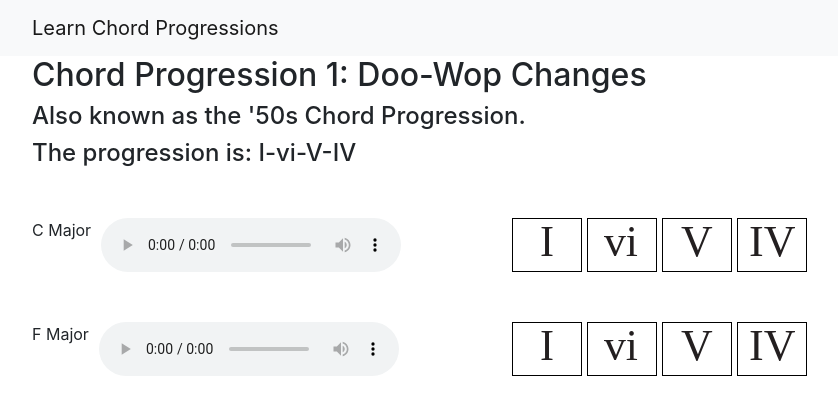
After one commit to apark2020/ui-design-chords, a Flask app: page /learning/chord-progressions/1 in a window 1280 px wide. The commit adds this page. Shown: the top 415 px of the page, without its empty margins (53-891 px from the left). Run offline with Flask 3, Linux system fonts and the light colour scheme; some libraries are stand-ins or nearby versions.

Commit message:
mostly done with progressions lesson

```diff
--- a/server.py
+++ b/server.py
@@ -13,6 +13,8 @@ current_id_records = 10
 file_path = 'static/neighborhood_data.json'
 
 quiz_path = 'static/quiz_data.json'
+
+chordprog_path='static/chordprog_data.json'
 
 # Open and read the JSON file
 try:
@@ -36,6 +38,15 @@ except FileNotFoundError as e:
 except Exception as e:
     print(f"An error occurred: {e}")
 
+try:
+    with open('static/chordprog_data.json', 'r') as file:
+        chordprog_data = json.load(file)
+except json.JSONDecodeError as e:
+    print(f"Error parsing JSON: {e}")
+except FileNotFoundError as e:
+    print(f"JSON file not found: {e}")
+except Exception as e:
+    print(f"An error occurred: {e}")
 
 @app.route('/')
 def display_homescreen():
@@ -79,6 +90,11 @@ def update_quiz():
     else:
         return jsonify({"status": "error", "message": "Invalid data format received"}), 400
 
+@app.route('/learning/chord-progressions/<pageid>',methods=['GET','POST'])
+def chord_prog(pageid):
+    prog = chordprog_data["pages"][int(pageid)-1]
+    return render_template('learning_chord_prog.html',data=prog)
+
 
 
 
--- /dev/null
+++ b/static/chordprog.js
@@ -0,0 +1,118 @@
+const ids1=["","#p1-one","#p1-two","#p1-three","#p1-four"]
+const ids2=["","#p2-one","#p2-two","#p2-three","#p2-four"]
+
+function addAudios(){
+    let audio1 = document.getElementsByClassName("prog-container-1")[0]
+
+    // Audio column
+    let audioCol1 = document.createElement('div');
+    audioCol1.className = 'col-md-5 key-audio';
+
+    textElement1 = document.createElement('p');
+    textElement1.className = 'key-text';
+    textElement1.innerHTML=data.key1;
+
+    mediaElement1 = document.createElement('audio');
+    mediaElement1.className= 'example1'
+    mediaElement1.controls = true;
+    mediaElement1.src = data.key1audio; // Set the source of the audio file
+    mediaElement1.addEventListener('play',function(){cycleNumerals(data.intervals1,1)});
+    // mediaElement1.onplay=cycleNumerals(data.intervals1,1);
+
+    audioCol1.appendChild(textElement1);
+    audioCol1.appendChild(mediaElement1);
+
+    audio1.insertBefore(audioCol1,audio1.firstChild);
+
+    let audio2 = document.getElementsByClassName("prog-container-2")[0]
+
+    // Audio column
+    let audioCol2 = document.createElement('div');
+    audioCol2.className = 'col-md-5 key-audio';
+
+    textElement2 = document.createElement('p');
+    textElement2.className = 'key-text';
+    textElement2.innerHTML=data.key2;
+
+    mediaElement2 = document.createElement('audio');
+    mediaElement2.className= 'example2'
+    mediaElement2.controls = true;
+    mediaElement2.src = data.key2audio; // Set the source of the audio file
+    mediaElement2.addEventListener('play',function(){cycleNumerals(data.intervals2,2)});
+    // mediaElement2.onplay=cycleNumerals(data.intervals2,2);
+
+    audioCol2.appendChild(textElement2);
+    audioCol2.appendChild(mediaElement2);
+
+    audio2.insertBefore(audioCol2,audio2.firstChild);
+}
+
+function addMusic(){
+    let audio3 = document.getElementsByClassName("prog-container-3")[0]
+
+    // Audio column
+    let audioCol3 = document.createElement('div');
+    audioCol3.className = 'col-md-5 key-audio';
+
+    textElement3 = document.createElement('p');
+    textElement3.className = 'key-text';
+    textElement3.innerHTML=data.music1;
+
+    mediaElement3 = document.createElement('audio');
+    mediaElement3.className= 'example3'
+    mediaElement3.controls = true;
+    mediaElement3.src = data.music1audio; // Set the source of the audio file
+    mediaElement3.addEventListener('play',function(){cycleNumerals(data.musicintervals1,1)});
+    // mediaElement1.onplay=cycleNumerals(data.intervals1,1);
+
+    audioCol3.appendChild(textElement3);
+    audioCol3.appendChild(mediaElement3);
+
+    audio3.insertBefore(audioCol3,audio3.firstChild);
+
+    let audio4 = document.getElementsByClassName("prog-container-4")[0]
+
+    // Audio column
+    let audioCol4 = document.createElement('div');
+    audioCol4.className = 'col-md-5 key-audio';
+
+    textElement3 = document.createElement('p');
+    textElement3.className = 'key-text';
+    textElement3.innerHTML=data.music2;
+
+    mediaElement4 = document.createElement('audio');
+    mediaElement4.className= 'example4'
+    mediaElement4.controls = true;
+    mediaElement4.src = data.music2audio; // Set the source of the audio file
+    mediaElement4.addEventListener('play',function(){cycleNumerals(data.musicintervals2,1)});
+    // mediaElement1.onplay=cycleNumerals(data.intervals1,1);
+
+    audioCol3.appendChild(textElement4);
+    audioCol3.appendChild(mediaElement4);
+
+    audio4.insertBefore(audioCol4,audio4.firstChild);
+}
+
+function cycleNumerals(interval,id){
+    if (id==1){
+        ids=ids1;
+    }
+    else{
+        ids=ids2;
+    }
+    for (let counter=0; counter<interval.length; counter++){
+        setTimeout(() => {
+            changeColor(ids[counter],ids[counter+1])
+            },interval[counter]);
+    }
+}
+
+function changeColor(id_old,id_new){
+    $( id_new ).addClass( "highlight-num" );
+    $( id_old ).removeClass( "highlight-num" );
+}
+
+$(document).ready(function(){
+    addAudios();
+    addMusic();
+})
--- /dev/null
+++ b/static/chordprog_data.json
@@ -0,0 +1,44 @@
+{
+ "pages":[
+    {
+        "id": "1",
+        "title": "Doo-Wop Changes",
+        "fact": "Also known as the '50s Chord Progression.",
+        "romans": "I-vi-V-IV",
+        "key1": "C Major",
+        "key1audio": "/static/audio/c-doo-wop.mp3",
+        "key2": "F Major",
+        "key2audio": "/static/audio/f-doo-wop.mp3",
+        "romnum1":"/static/images/roman1.svg",
+        "romnum2":"/static/images/roman6.svg",
+        "romnum3":"/static/images/roman5.svg",
+        "romnum4":"/static/images/roman4.svg",
+        "intervals1":[1450,2750,4050,5350,7050],
+        "intervals2":[1000,2300,3600,4900,6200],
+        "music1":"Stand by Me by Ben E. King",
+        "music1audio":"/static/audio/standbyme.mp3",
+        "music2":"it's time to go by Taylor Swift",
+        "music2audio":"/static/audio/timetogo.mp3"
+    },
+    {
+        "id": "2",
+        "title": "The 2-5-1",
+        "fact": "Very common in jazz tunes.",
+        "romans": "ii-V-I",
+        "key1": "D Major",
+        "key1audio": "/static/audio/d-251.mp3",
+        "key2": "G Major",
+        "key2audio": "/static/audio/g-251.mp3",
+        "romnum1":"/static/images/roman2.svg",
+        "romnum2":"/static/images/roman5.svg",
+        "romnum3":"/static/images/roman1.svg",
+        "intervals1":[1000,2300,3600,4900,6200],
+        "intervals2":[1000,2300,3600,4900,6200],
+        "music1":"Sunday Morning by Maroon 5",
+        "music1audio":"/static/audio/sundaymorning.mp3",
+        "music2":"Solar by Miles Davis",
+        "music2audio":"/static/audio/solar.mp3"
+
+    }
+]
+}
--- a/static/main.css
+++ b/static/main.css
@@ -7,3 +7,41 @@
   display: block;
   margin: 70px auto 0;
 }
+
+.chord-progression-roman{
+  display:flex;
+}
+
+.roman-numeral{
+  text-align: center;
+  width: 70px;
+  margin-left:5px;
+  border: 1px solid black;
+}
+
+.roman-pic{
+  max-width: 550px;
+  max-height: 50px;
+  margin: auto;
+}
+
+
+.highlight-num{
+  background-color:rgba(184, 219, 255, 70%);
+}
+
+.key-audio{
+  display: flex;
+}
+
+.key-text{
+  padding-right:10px;
+}
+
+.prog-container-1{
+  margin-top:50px;
+}
+
+.prog-container-2{
+  margin-top:50px;
+}
--- /dev/null
+++ b/templates/learning_chord_prog.html
@@ -0,0 +1,53 @@
+{% extends "layout.html" %}
+
+{% block content %}
+
+<script>
+    let data = {{ data|tojson }};
+</script>
+
+
+
+<h2 class="first-header">Chord Progression 1: {{ data.title }}</h2>
+
+<h4>{{ data.fact }}</h4>
+<h4>The progression is: {{ data.romans }}</h4>
+
+<div class="row prog-container-1">
+    <div class="col-md-5 chord-progression-roman">
+        <div class="roman-numeral" id="p1-one">
+            <img class="roman-pic" src={{data.romnum1}}>
+        </div>
+        <div class="roman-numeral" id="p1-two">
+            <img class="roman-pic" src={{data.romnum2}}>
+        </div>
+        <div class="roman-numeral" id="p1-three">
+            <img class="roman-pic" src={{data.romnum3}}>
+        </div>
+        <div class="roman-numeral" id="p1-four">
+            <img class="roman-pic" src={{data.romnum4}}>
+        </div>
+    </div>
+</div>
+
+<div class="row prog-container-2">
+    <div class="col-md-5 chord-progression-roman">
+        <div class="roman-numeral" id="p2-one">
+            <img class="roman-pic" src={{data.romnum1}}>
+        </div>
+        <div class="roman-numeral" id="p2-two">
+            <img class="roman-pic" src={{data.romnum2}}>
+        </div>
+        <div class="roman-numeral" id="p2-three">
+            <img class="roman-pic" src={{data.romnum3}}>
+        </div>
+        <div class="roman-numeral" id="p2-four">
+            <img class="roman-pic" src={{data.romnum4}}>
+        </div>
+    </div>
+</div>
+
+
+<script src="{{ url_for('static', filename='chordprog.js') }}"></script>
+
+{% endblock %}
```
Also changed, not shown: static/images/roman1.svg (added), static/images/roman2.svg (added), static/images/roman4.svg (added), static/images/roman5.svg (added), static/images/roman6.svg (added), 5 other files.
